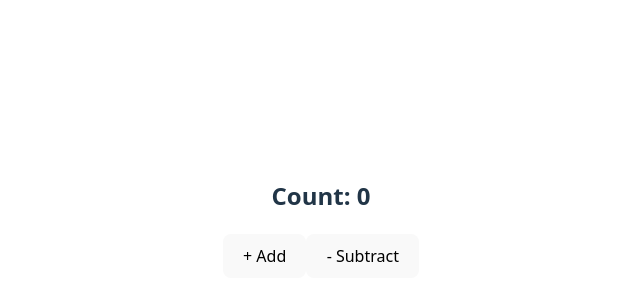
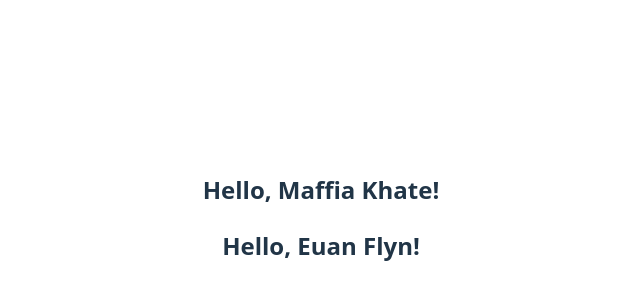
Before and after one commit to mffkht/appdev1, a React (Vite) app in the folder react-quickstart/: page / in a window 1280 px wide. Shown: the part 182-482 px from the top of the page, without its empty margins (319-959 px from the left). Built offline with nearby package versions, Linux system fonts and the light colour scheme.

Commit message:
Done sharing data between components

```diff
--- a/react-quickstart/src/App.jsx
+++ b/react-quickstart/src/App.jsx
@@ -4,14 +4,15 @@ import viteLogo from '/vite.svg'
 import './App.css'
 
 
+function WelcomeMessage({ name }) {
+  return <h2>Hello, {name}!</h2>;
+}
+
 function App() {
-  const [count, setCount] = useState(0);
-
   return (
     <div>
-      <h2>Count: {count}</h2>
-      <button onClick={() => setCount(count + 1)}>+ Add</button>
-      <button onClick={() => setCount(count - 1)}>- Subtract</button>
+      <WelcomeMessage name="Maffia Khate" />
+      <WelcomeMessage name="Euan Flyn" />
     </div>
   );
 }
```
